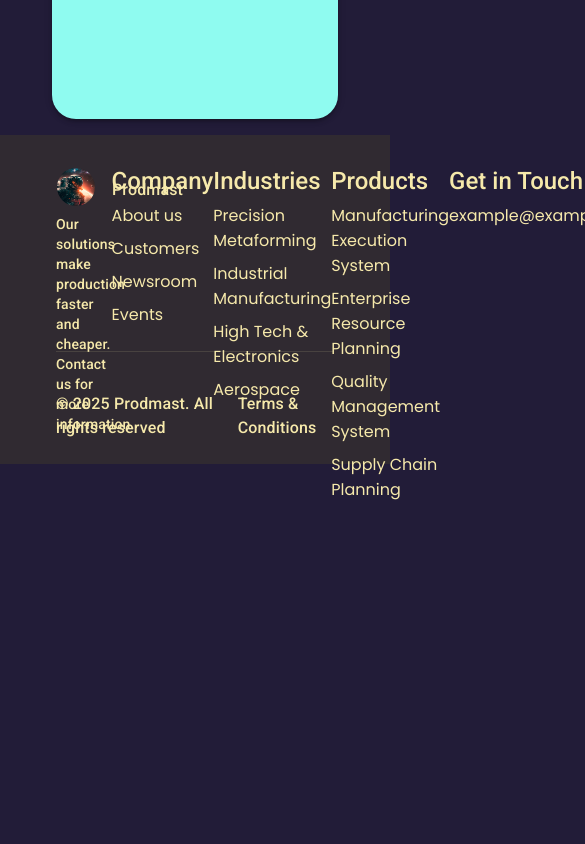
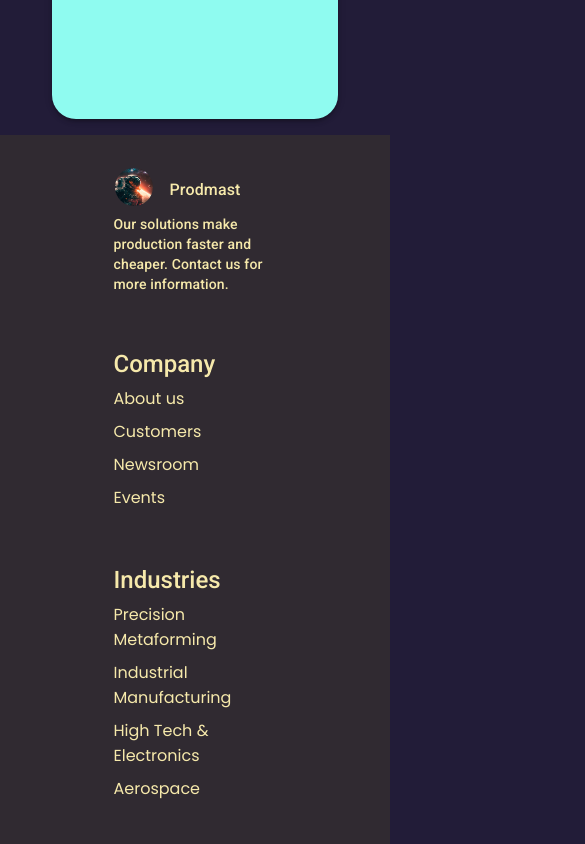
Before and after one commit to Nellak2017/freelance-micro-samples, a Next.js app: page / in a window 390 px wide. Shown: the part 2480-3324 px from the top of the page, 585 px wide, since content can reach past the window. Before the commit the page ends 2982 px from the top, so only its background shows below. Built offline with nearby package versions, Linux system fonts and the light colour scheme.

Commit message:
Make Footer Responsive.

```diff
--- a/src/UI/molecules/Footer/Footer.js
+++ b/src/UI/molecules/Footer/Footer.js
@@ -3,8 +3,10 @@
 import Typography from '@mui/material/Typography'
 import NextLink from 'next/link'
 import { LeftSlot } from '../Nav/Nav.slots'
+import { MAX_CONTENT_WIDTH } from '@/Core/shared/global.constants'
+// TODO: Fix the inconsistent gap between columns on < sm screens when it is in flex-direction: column
 const Column = ({ state: { title = 'Company', links = [{ label: 'About us' }, { label: 'Customers' }, { label: 'Newsroom' }, { label: 'Events' }] } = {} }) => (
-    <Box height='100%' display='flex' flexDirection='column' gap={2}>
+    <Box height='100%' display='flex' flexDirection='column' gap={2} >
         <Typography component='h3' variant='h3'>{title}</Typography>
         <Box display='flex' flexDirection='column' gap={2}>
             {links?.map(({ href, label }) => (<NextLink key={label} href={href ?? '/'}>{label}</NextLink>))}
@@ -12,21 +14,24 @@
     </Box>
 )
 const DefaultChildren = (
-    <Box display='flex' flexDirection='column' px={6} gap={3} sx={theme => ({ backgroundColor: theme.palette.background.paperBackground })}>
-        <Box display='flex' alignItems='center' justifyContent='space-between' height='200px' pt={4}>
-            <Box width='20%' height='100%'>
+    <Box display='flex' flexDirection='column' px={3} alignItems='center' sx={theme => ({ backgroundColor: theme.palette.background.paperBackground })}>
+        <Box display='flex' justifyContent='space-between' alignItems={{ xs: 'center', sm: 'flex-start' }} flexDirection={{ xs: 'column', sm: 'row' }} gap={{ xs: 6, sm: 3 }} my={4} mx='0px' px={3} maxWidth={MAX_CONTENT_WIDTH} width='100%'>
+            <Box display='flex' flexDirection='column' minWidth='20%' maxWidth={{ xs: '100%', sm: '200px' }} width={{ xs: '50%', sm: 'fit-content' }}>
                 <LeftSlot />
                 <Typography variant='body2'>
                     Our solutions make production faster and cheaper. Contact us for more information.
                 </Typography>
             </Box>
-            <Column />
-            <Column state={{ title: 'Industries', links: [{ label: 'Precision Metaforming' }, { label: 'Industrial Manufacturing' }, { label: 'High Tech & Electronics' }, { label: 'Aerospace' },] }} />
-            <Column state={{ title: 'Products', links: [{ label: 'Manufacturing Execution System' }, { label: 'Enterprise Resource Planning' }, { label: 'Quality Management System' }, { label: 'Supply Chain Planning' },] }} />
-            <Column state={{ title: 'Get in Touch', links: [{ label: 'example@example.com' }] }} />
+            <Box display='flex' justifyContent='space-between' alignItems='flex-start' flexDirection={{ xs: 'column', sm: 'row' }} width={{ xs: '50%', sm: '100%' }} flexWrap='wrap' gap={6}>
+                <Column />
+                <Column state={{ title: 'Industries', links: [{ label: 'Precision Metaforming' }, { label: 'Industrial Manufacturing' }, { label: 'High Tech & Electronics' }, { label: 'Aerospace' },] }} />
+                <Column state={{ title: 'Products', links: [{ label: 'Manufacturing Execution System' }, { label: 'Enterprise Resource Planning' }, { label: 'Quality Management System' }, { label: 'Supply Chain Planning' },] }} />
+                <Column state={{ title: 'Get in Touch', links: [{ label: 'example@example.com' }] }} />
+
+            </Box>
         </Box>
-        <Divider />
-        <Box height='96px' display='flex' alignItems='center' justifyContent='space-between'>
+        <Divider width='100%' sx={{ maxWidth: MAX_CONTENT_WIDTH }} />
+        <Box minHeight='96px' display='flex' alignItems='center' justifyContent={{ xs: 'center', sm: 'space-between' }} flexDirection={{ xs: 'column', sm: 'row' }} maxWidth={MAX_CONTENT_WIDTH} width='100%' gap={3} p={3}>
             <Typography>&#169; 2025 Prodmast. All rights reserved</Typography>
             <Typography>Terms & Conditions</Typography>
         </Box>
--- a/src/UI/templates/Home/HomeTemplate.js
+++ b/src/UI/templates/Home/HomeTemplate.js
@@ -3,7 +3,7 @@
 import { VerticalSection } from '@/UI/molecules/VerticalSection/VerticalSection'
 import { Footer } from '@/UI/molecules/Footer/Footer'
 export const HomeTemplate = () => (
-    <Box id='root' display='flex' flexDirection='column' alignItems='center' minHeight='100vh' gap={3}>
+    <Box id='root' display='flex' flexDirection='column' alignItems='center' minHeight='100vh' justifyContent='space-between' gap={3}>
         <Nav sx={theme => ({ backgroundColor: theme.palette.background.default })} />
         <Box id='main-content' component='main' display='flex' flexDirection='column' alignItems='center' width='100%' gap={3}>
             <VerticalSection aria-label='First Home Section' />
```
